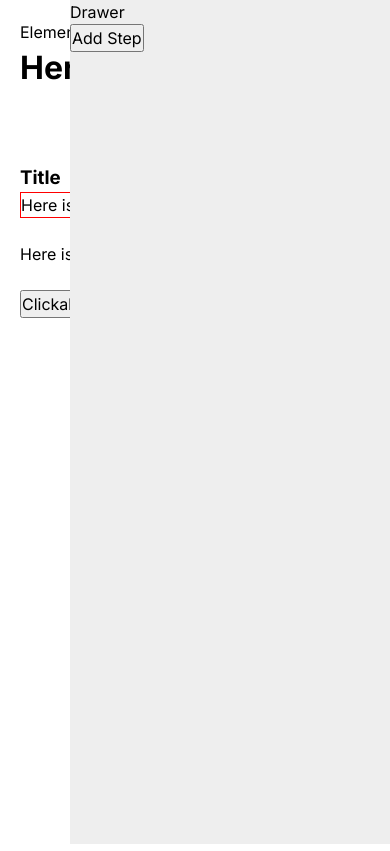
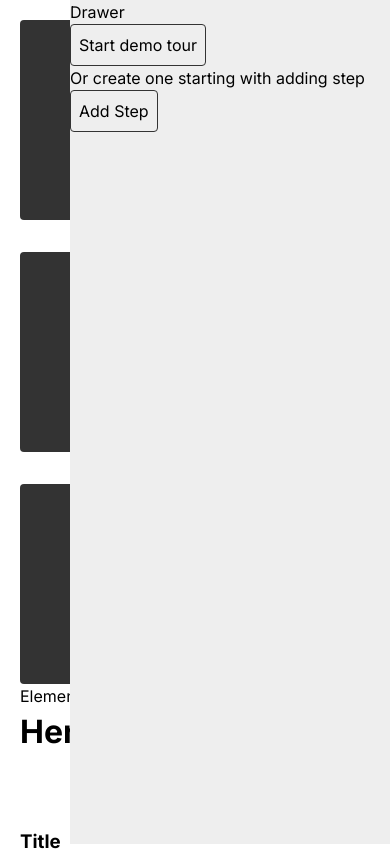
Before and after one commit to mehmetpekcan/tour.js, a React (Create React App) app in the folder packages/extension/: page / in a window 390 px wide. Shown: the top 851 px of the page. Built offline with nearby package versions, Linux system fonts and the light colour scheme; what @tour.js/core would draw is missing.

Commit message:
add demo tour

```diff
--- a/packages/extension/src/App.js
+++ b/packages/extension/src/App.js
@@ -8,7 +8,13 @@ function App() {
     <div>
       {/* <button>Open TourJS editor</button> */}
       <Drawer isVisible={true} />
+
       <div style={{ margin: 20 }}>
+        <div className="grid">
+          <div className="box box-1">First Box</div>
+          <div className="box box-2">Second Box</div>
+          <div className="box box-3">Third Box</div>
+        </div>
         <div>Element 1</div>
         <h1>Here is an H1</h1>
         <br />
--- a/packages/extension/src/components/Drawer/Drawer.js
+++ b/packages/extension/src/components/Drawer/Drawer.js
@@ -10,6 +10,40 @@ const FRAMEWORK_ROOTS = ["root", "_next"];
 const HTML_ROOTS = ["HTML", "BODY"];
 
 const getElementMeta = (element) => element.getBoundingClientRect();
+
+const demoSteps = [
+  {
+    selector: ".box-1",
+    title: "First Title 🚀",
+    content:
+      "Lorem Ipsum is simply dummy text of the printing and typesetting industry.",
+    next: "Custom next ",
+  },
+  {
+    selector: ".box-2",
+    title: "Second Title 🔥",
+    content:
+      "Lorem Ipsum has been the industry's standard dummy text ever since the 1500s, when an unknown printer took a galley of type and scrambled it to make a type specimen book. Lorem Ipsum is simply dummy text of the printing and typesetting industry. Lorem Ipsum is simply dummy text of the printing and typesetting industry.",
+    next: "Custom next ",
+    prev: "Custom prev",
+  },
+  {
+    selector: "h1",
+    title: "H1 Title 🔥",
+    content:
+      "Lorem Ipsum has been the industry's standard dummy text ever since the 1500s, when an unknown printer took a galley of type and scrambled it to make a type specimen book. Lorem Ipsum is simply dummy text of the printing and typesetting industry. Lorem Ipsum is simply dummy text of the printing and typesetting industry.",
+    next: "Custom next ",
+    prev: "Custom prev",
+  },
+  {
+    selector: ".box-3",
+    title: "Third Title ✨",
+    content:
+      "but also the leasp into electronic typesetting, remaining essentially unchanged. It was popularised in the 1960s with the release of",
+    prev: "Custom prev",
+    finish: "Custom Finish",
+  },
+];
 
 let tour = Tour();
 
@@ -35,6 +69,7 @@ function Drawer({ isVisible }) {
     if (positive) {
       setSteps([...steps, step]);
     } else {
+      // TODO: fill the negative case
     }
   };
 
@@ -42,7 +77,7 @@ function Drawer({ isVisible }) {
     tour.createStep(event.target, callback);
     setHighlighterVisible(false);
     window.removeEventListener("mouseover", listenWindowElements);
-    // document.removeEventListener("click", removeAllEvents, true);
+    document.removeEventListener("click", removeAllEvents, true);
   };
 
   const listenWindowElements = ({ target }) => {
@@ -85,7 +120,7 @@ function Drawer({ isVisible }) {
 
   const addStep = () => {
     setHighlighterVisible(true);
-    // document.addEventListener("click", removeAllEvents, true);
+    document.addEventListener("click", removeAllEvents, true);
     window.addEventListener("mouseover", listenWindowElements);
   };
 
@@ -94,9 +129,17 @@ function Drawer({ isVisible }) {
     tour.start();
   };
 
+  const startDemoTour = () => {
+    tour = Tour({ steps: demoSteps });
+    tour.start();
+  };
+
   return (
     <div className={`${style.drawer} ${isVisible ? `visible` : "hidden"}`}>
       <p>Drawer</p>
+      <button onClick={startDemoTour}>Start demo tour</button>
+      <br />
+      <p>Or create one starting with adding step</p>
       <button onClick={addStep}>Add Step</button>
       {steps.length > 0 && (
         <>
--- a/packages/extension/src/styles/global.css
+++ b/packages/extension/src/styles/global.css
@@ -11,3 +11,42 @@ body {
     "Oxygen", "Ubuntu", "Cantarell", "Fira Sans", "Droid Sans", "Helvetica Neue",
     sans-serif;
 }
+
+/* TODO: these are just for testing, they are gonna be deleted */
+.grid {
+  display: grid;
+  grid-template-columns: 200px 200px 200px;
+  grid-gap: 32px;
+}
+
+.box {
+  width: 200px;
+  height: 200px;
+  display: grid;
+  place-items: center;
+  background-color: #333;
+  color: #fff;
+  border-radius: 4px;
+}
+
+button {
+  border: 1px solid #333;
+  background-color: #eee;
+  padding: 8px;
+  cursor: pointer;
+  border-radius: 4px;
+}
+
+.grid button {
+  grid-column: 2;
+}
+
+@media (max-width: 768px) {
+  .grid {
+    grid-template-columns: 1fr;
+  }
+
+  .grid > * {
+    grid-column: 1 !important;
+  }
+}
```
